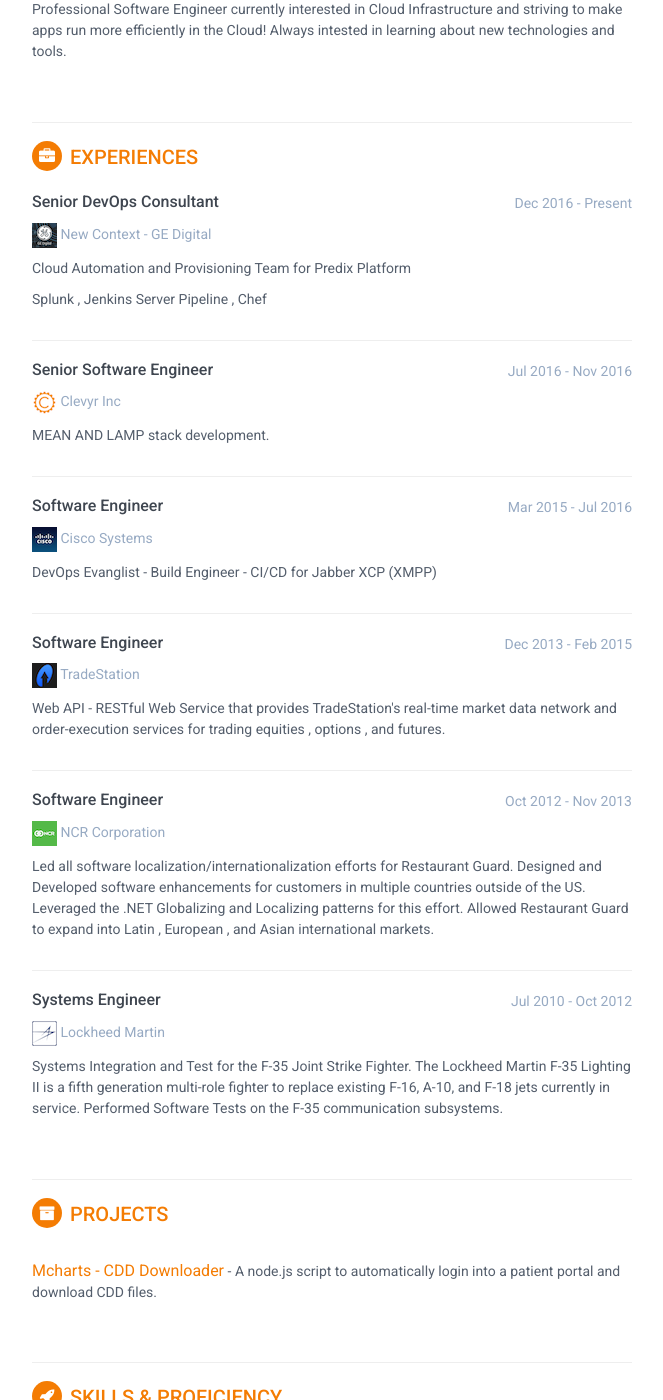
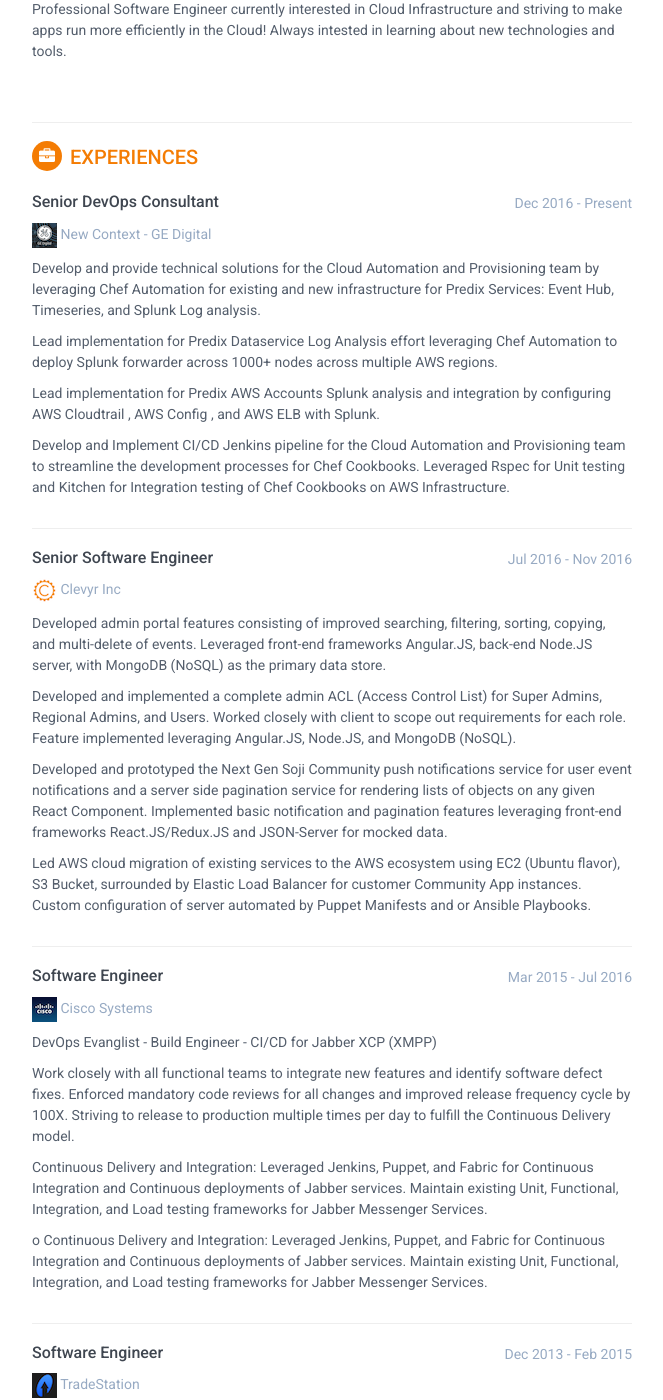
Before and after one commit to ivanfan12345/cv, a Jekyll site: the page built from index.html, in a window 1280 px wide and 1400 px high, scrolled down 241 px. Shown: the whole window, without its empty margins (188-851 px from the left). Built offline with Jekyll 4.4.1, drawn with Linux system fonts in a browser that asks for light colours.

Commit message:
update work experiences for more detailes tasks and accomplishments

```diff
--- a/_includes/education.html
+++ b/_includes/education.html
@@ -7,7 +7,7 @@
 </div> -->
 <!--//item-->
 <div class="item">
-    <h4 class="degree">BSc in Computer Engineering</h4>
+    <h4 class="degree">BS in Computer Engineering</h4>
     <h5 class="meta">The University of Texas at Arlington</h5>
     <h5 class="meta">Honors , Cum Laude</h5>
     <div class="time">2007 - 2011</div>
--- a/_includes/experience.html
+++ b/_includes/experience.html
@@ -10,8 +10,10 @@
                         <div class="company"><img src="assets/images/Tiny_GE.png" alt="GE Image"> New Context - GE Digital</div>
                     </div><!--//meta-->
                     <div class="details">
-                        <p>Cloud Automation and Provisioning Team for Predix Platform</p>
-                        <p>Splunk , Jenkins Server Pipeline , Chef </p>
+                        <p>Develop and provide technical solutions for the Cloud Automation and Provisioning team by leveraging Chef Automation for existing and new infrastructure for Predix Services: Event Hub, Timeseries, and Splunk Log analysis.</p>
+                        <p>Lead implementation for Predix Dataservice Log Analysis effort leveraging Chef Automation to deploy Splunk forwarder across 1000+ nodes across multiple AWS regions.</p>
+                        <p>Lead implementation for Predix AWS Accounts Splunk analysis and integration by configuring AWS Cloudtrail , AWS Config , and AWS ELB with Splunk.</p>
+                        <p>Develop and Implement CI/CD Jenkins pipeline for the Cloud Automation and Provisioning team to streamline the development processes for Chef Cookbooks. Leveraged Rspec for Unit testing and Kitchen for Integration testing of Chef Cookbooks on AWS Infrastructure.</p>
                     </div><!--//details-->
                 </div><!--//item-->
                 <hr>
@@ -24,7 +26,10 @@
                         <div class="company"><img src="assets/images/Tiny_Clevyr.png" alt="NCR Image"> Clevyr Inc</div>
                     </div><!--//meta-->
                     <div class="details">
-                        <p>MEAN AND LAMP stack development.</p>
+                        <p>Developed admin portal features consisting of improved searching, filtering, sorting, copying, and multi-delete of events. Leveraged front-end frameworks Angular.JS, back-end Node.JS server, with MongoDB (NoSQL) as the primary data store. </p>
+                        <p>Developed and implemented a complete admin ACL (Access Control List) for Super Admins, Regional Admins, and Users. Worked closely with client to scope out requirements for each role. Feature implemented leveraging Angular.JS, Node.JS, and MongoDB (NoSQL).</p>
+                        <p>Developed and prototyped the Next Gen Soji Community push notifications service for user event notifications and a server side pagination service for rendering lists of objects on any given React Component. Implemented basic notification and pagination features leveraging front-end frameworks React.JS/Redux.JS and JSON-Server for mocked data.</p>
+                        <p>Led AWS cloud migration of existing services to the AWS ecosystem using EC2 (Ubuntu flavor), S3 Bucket, surrounded by Elastic Load Balancer for customer Community App instances. Custom configuration of server automated by Puppet Manifests and or Ansible Playbooks.</p>
                     </div><!--//details-->
                 </div><!--//item-->
                 <hr>
@@ -38,6 +43,9 @@
                     </div><!--//meta-->
                     <div class="details">
                         <p>DevOps Evanglist - Build Engineer - CI/CD for Jabber XCP (XMPP)</p>
+                        <p>Work closely with all functional teams to integrate new features and identify software defect fixes. Enforced mandatory code reviews for all changes and improved release frequency cycle by 100X. Striving to release to production multiple times per day to fulfill the Continuous Delivery model.</p>
+                        <p>Continuous Delivery and Integration: Leveraged Jenkins, Puppet, and Fabric for Continuous Integration and Continuous deployments of Jabber services. Maintain existing Unit, Functional, Integration, and Load testing frameworks for Jabber Messenger Services.</p>
+                        <p>o	Continuous Delivery and Integration: Leveraged Jenkins, Puppet, and Fabric for Continuous Integration and Continuous deployments of Jabber services. Maintain existing Unit, Functional, Integration, and Load testing frameworks for Jabber Messenger Services.</p>
                     </div><!--//details-->
                 </div><!--//item-->
                 <hr>
--- a/_includes/interests.html
+++ b/_includes/interests.html
@@ -6,6 +6,6 @@
 <li>Real-Time Analytics</li>
 <li>Big Data</li>
 <li>Cloud Infrastructure</li>
-<li>Dallas Cowboys/li>
+<li>Dallas Cowboys</li>
 </ul>
 </div><!--//interests-->
```
